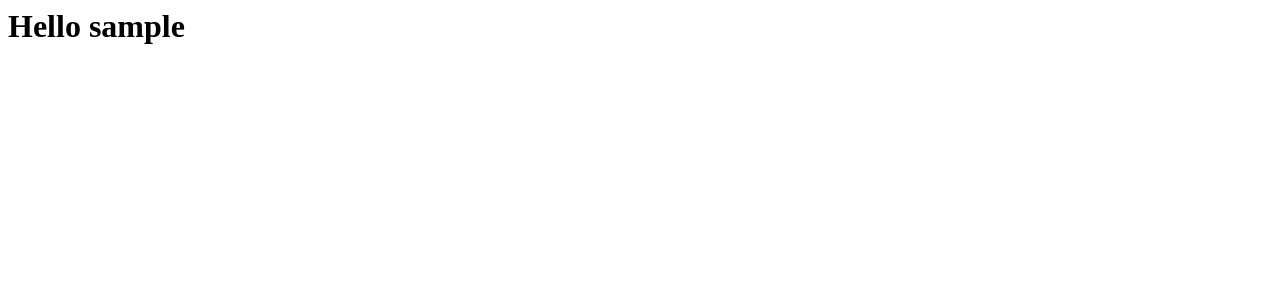
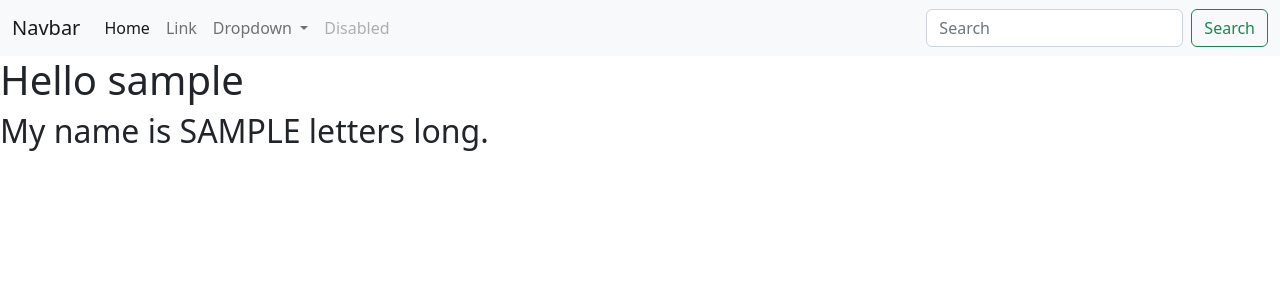
Before and after one commit to ashburnb/blog, a Flask app: a page that uses templates/user.html in a window 1280 px wide. Shown: the top 300 px of the page. Run offline with Flask 2, Linux system fonts and the light colour scheme.

Commit message:
added bootstrap

```diff
--- a/main.py
+++ b/main.py
@@ -6,12 +6,14 @@ app = Flask(__name__)
 # decorator route to home page
 @app.route('/')
 def index():
-	return render_template('index.html')
+	title = 'Brad\'s Blog'
+	return render_template('index.html', title=title)
 
 # decorator route to user page
 @app.route('/user/<name>')
 def user(name):
-	return render_template('user.html', name=name)
+	title = 'User Brad'
+	return render_template('user.html', name=name, title=title)
 
 
 # Invalid URL Error
--- a/templates/base.html
+++ b/templates/base.html
@@ -1,9 +1,56 @@
-<p>Header</p>
+<!doctype html>
+<html lang="en">
+  <head>
+    <meta charset="utf-8">
+    <meta name="viewport" content="width=device-width, initial-scale=1">
+    <title>{% block title %}{% endblock %}</title>
+    <link href="https://cdn.jsdelivr.net/npm/bootstrap@5.2.2/dist/css/bootstrap.min.css" rel="stylesheet" integrity="sha384-Zenh87qX5JnK2Jl0vWa8Ck2rdkQ2Bzep5IDxbcnCeuOxjzrPF/et3URy9Bv1WTRi" crossorigin="anonymous">
+  </head>
+  <body>
+
+  	<nav class="navbar navbar-expand-lg bg-light">
+	  <div class="container-fluid">
+	    <a class="navbar-brand" href="#">Navbar</a>
+	    <button class="navbar-toggler" type="button" data-bs-toggle="collapse" data-bs-target="#navbarSupportedContent" aria-controls="navbarSupportedContent" aria-expanded="false" aria-label="Toggle navigation">
+	      <span class="navbar-toggler-icon"></span>
+	    </button>
+	    <div class="collapse navbar-collapse" id="navbarSupportedContent">
+	      <ul class="navbar-nav me-auto mb-2 mb-lg-0">
+	        <li class="nav-item">
+	          <a class="nav-link active" aria-current="page" href="#">Home</a>
+	        </li>
+	        <li class="nav-item">
+	          <a class="nav-link" href="#">Link</a>
+	        </li>
+	        <li class="nav-item dropdown">
+	          <a class="nav-link dropdown-toggle" href="#" role="button" data-bs-toggle="dropdown" aria-expanded="false">
+	            Dropdown
+	          </a>
+	          <ul class="dropdown-menu">
+	            <li><a class="dropdown-item" href="#">Action</a></li>
+	            <li><a class="dropdown-item" href="#">Another action</a></li>
+	            <li><hr class="dropdown-divider"></li>
+	            <li><a class="dropdown-item" href="#">Something else here</a></li>
+	          </ul>
+	        </li>
+	        <li class="nav-item">
+	          <a class="nav-link disabled">Disabled</a>
+	        </li>
+	      </ul>
+	      <form class="d-flex" role="search">
+	        <input class="form-control me-2" type="search" placeholder="Search" aria-label="Search">
+	        <button class="btn btn-outline-success" type="submit">Search</button>
+	      </form>
+	    </div>
+	  </div>
+	</nav>
 
 
-{% block content %}
 
-{% endblock %}
+  	{% block content %}
+  		<!-- inherited html goes here -->
+  	{% endblock %}
 
-
-<p>Footer</p>
+    <script src="https://cdn.jsdelivr.net/npm/bootstrap@5.2.2/dist/js/bootstrap.bundle.min.js" integrity="sha384-OERcA2EqjJCMA+/3y+gxIOqMEjwtxJY7qPCqsdltbNJuaOe923+mo//f6V8Qbsw3" crossorigin="anonymous"></script>
+  </body>
+</html>
--- a/templates/user.html
+++ b/templates/user.html
@@ -1 +1,8 @@
+{% extends 'base.html' %}
+
+{% block content %}
+
 <h1>Hello {{ name }}</h1>
+<h2>My name is {{ name.upper() }} letters long.</h2>
+
+{% endblock %}
```
